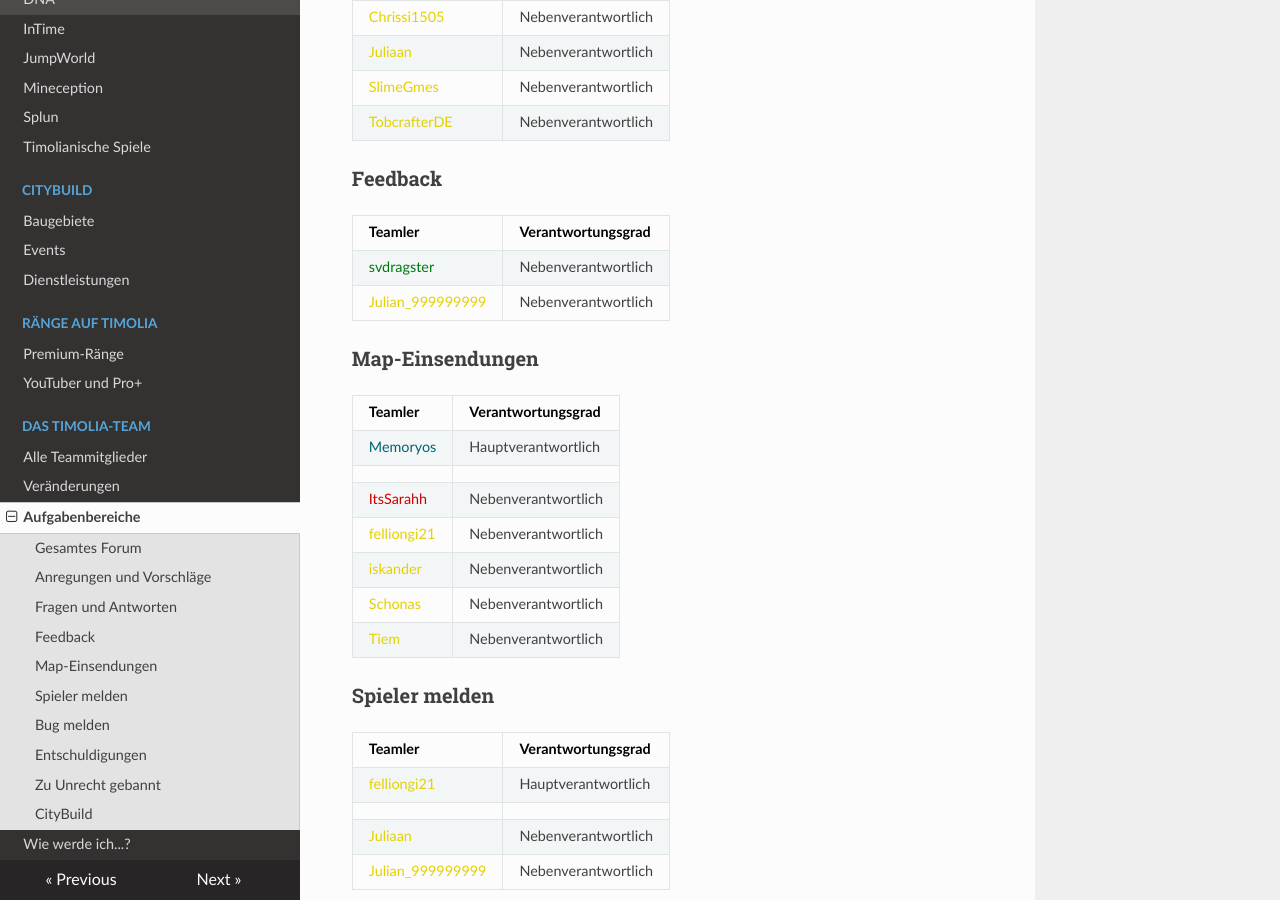
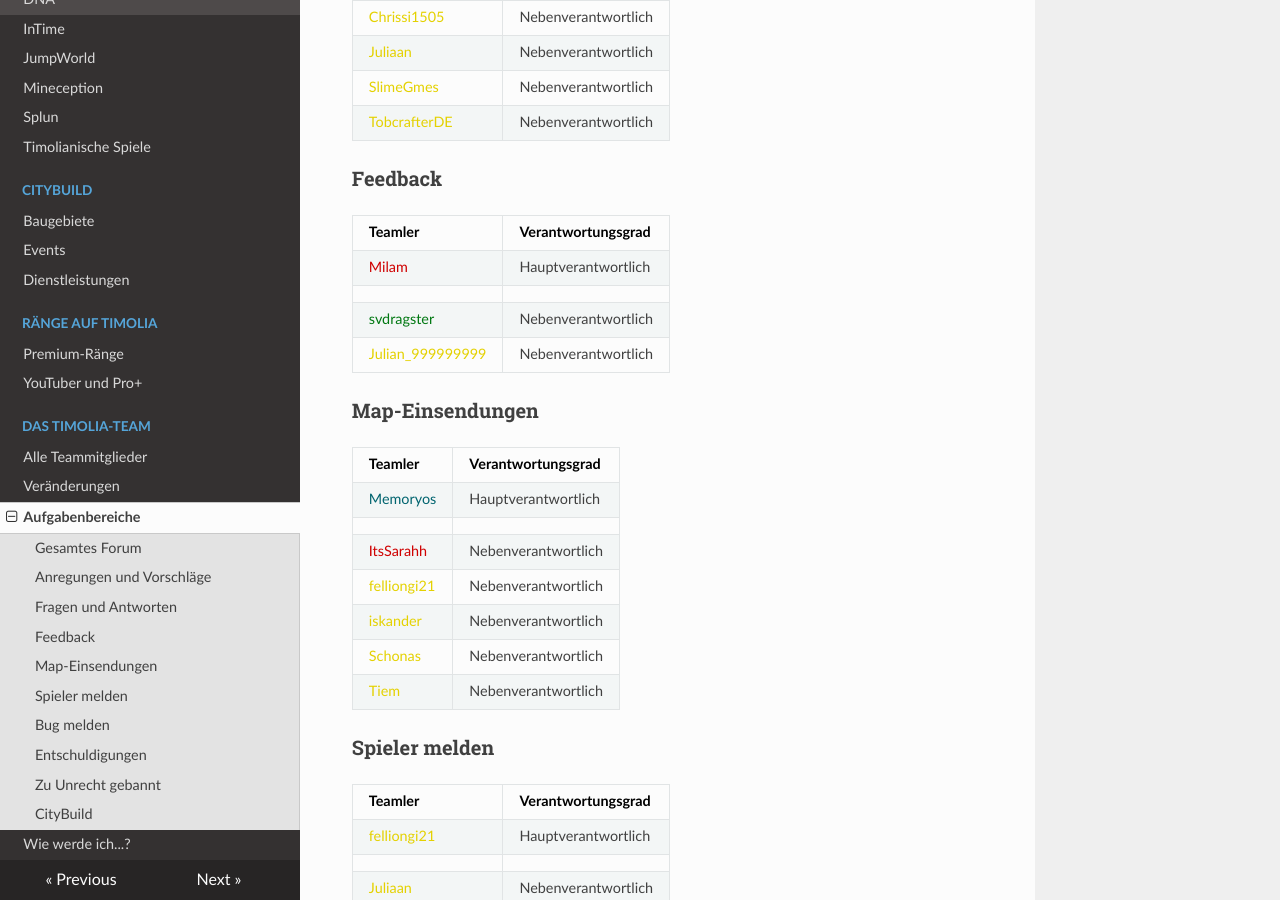
Before and after one commit to TimoliaDE/HowTo, an MkDocs documentation site: the page built from docs/team/responsibilities.md, in a window 1280 px wide and 900 px high, scrolled down 881 px. Built offline with MkDocs 1.6.1, drawn with Linux system fonts in a browser that asks for light colours; nearby versions of some CDN libraries; old or Windows-style settings are respelled for this version of MkDocs.

Commit message:
Update responsibilities.md

```diff
--- a/docs/team/responsibilities.md
+++ b/docs/team/responsibilities.md
@@ -35,6 +35,8 @@ Die Verantwortlichen für das gesamte Forum kümmern sich sowohl um den Aufbau d
 ###<strong>Feedback</strong>
 | Teamler | Verantwortungsgrad |
 | ------ | ------ |
+|<span style="color:#CF0101">Milam</span> | Hauptverantwortlich |
+| | |
 |<span style="color:#007812">svdragster</span> | Nebenverantwortlich |
 |<span style="color:#E4D100">Julian_999999999</span> | Nebenverantwortlich |
 
```
